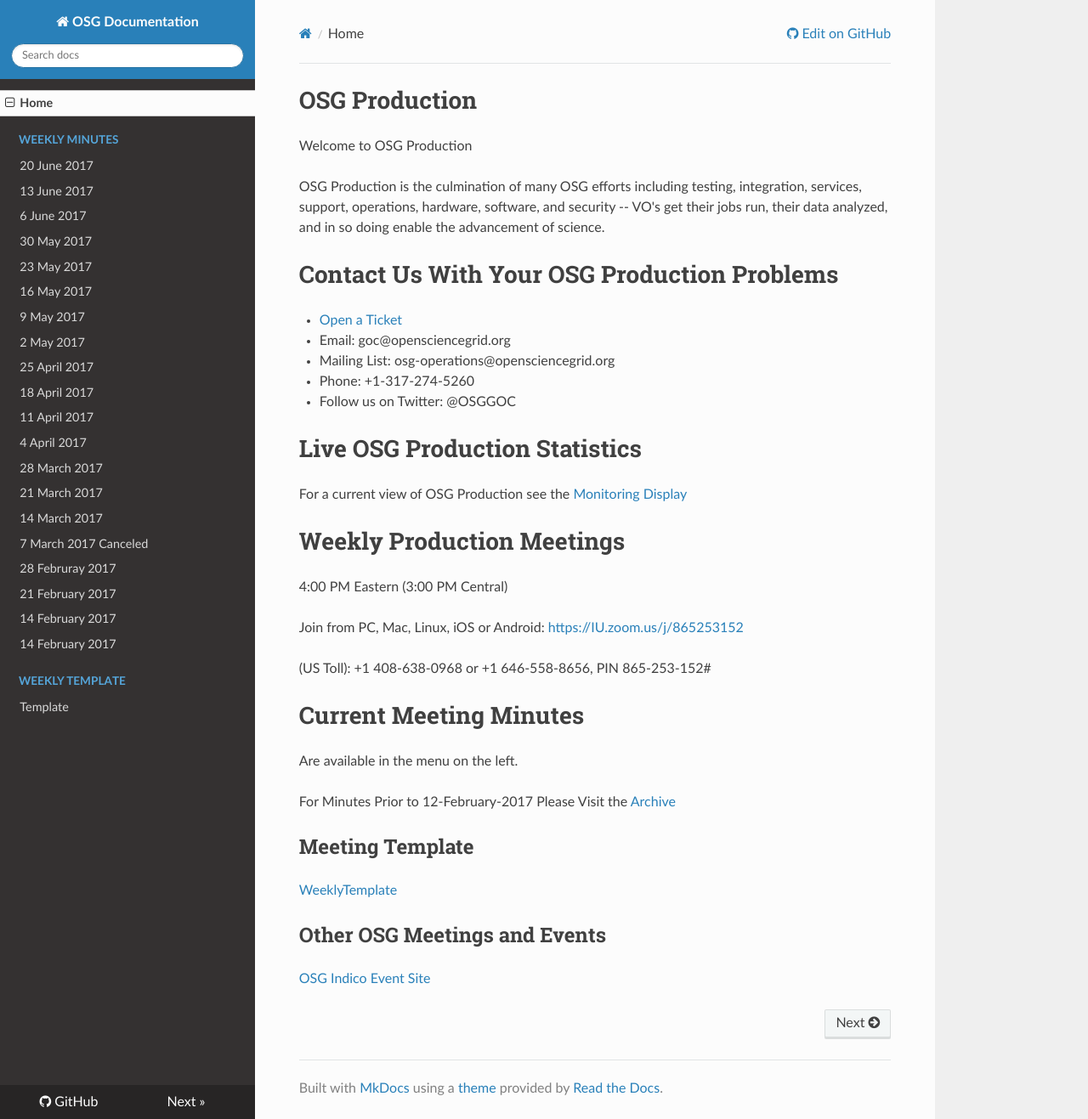
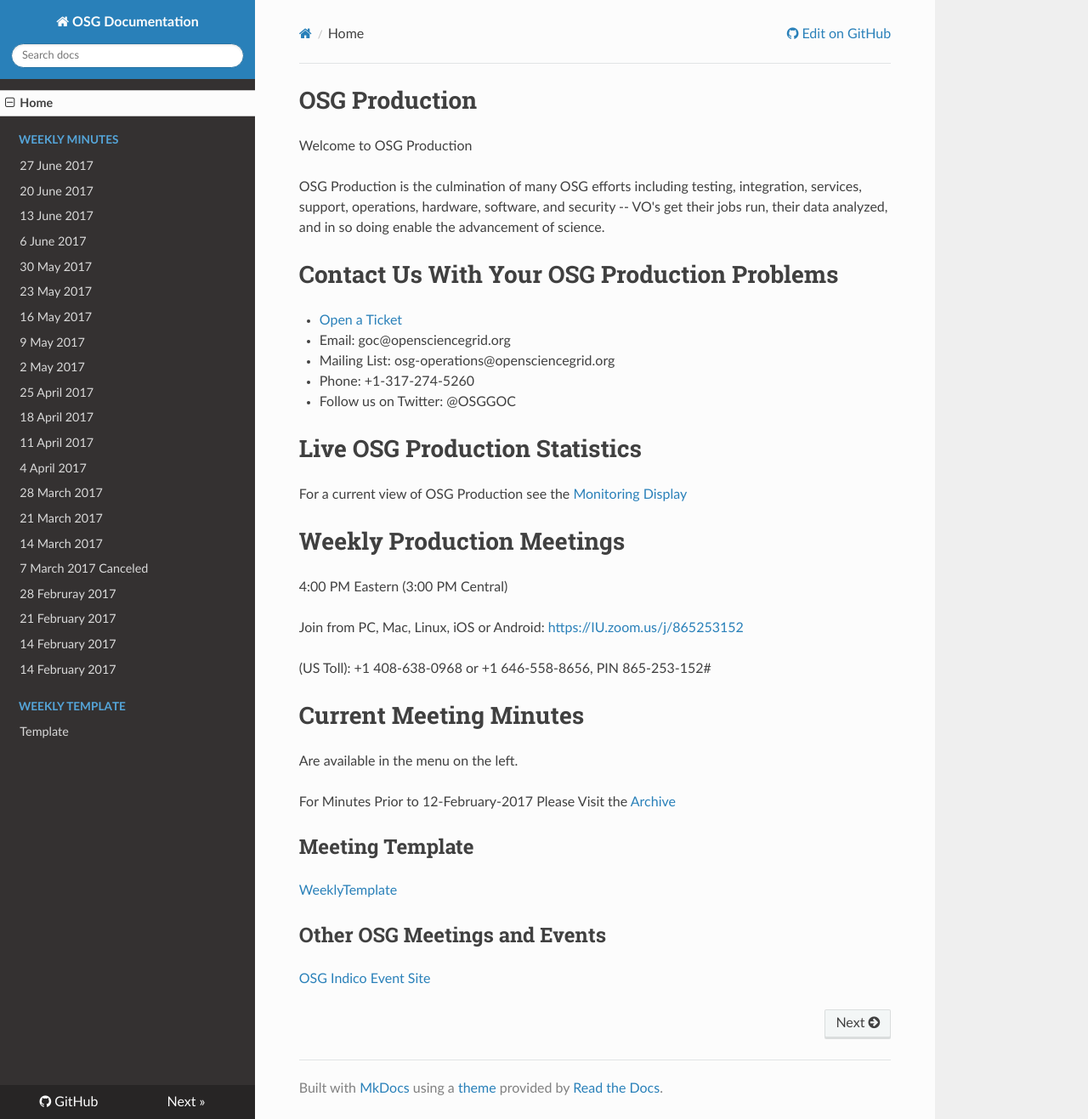
Before and after one commit to zsshah/production, an MkDocs documentation site: the page built from docs/index.md, in a window 1280 px wide and 1317 px high. Shown: the whole window at 85% size. Built offline with MkDocs 1.6.1, drawn with Linux system fonts in a browser that asks for light colours; nearby versions of some CDN libraries; old or Windows-style settings are respelled for this version of MkDocs.

Commit message:
Update mkdocs.yml

```diff
--- a/mkdocs.yml
+++ b/mkdocs.yml
@@ -9,6 +9,7 @@ extra_css:
 pages:
 - Home: 'index.md'
 - Weekly Minutes:
+  - '27 June 2017': 'WeeklyMinutes/27June2017.md'
   - '20 June 2017': 'WeeklyMinutes/20June2017.md'
   - '13 June 2017': 'WeeklyMinutes/13June2017.md'
   - '6 June 2017': 'WeeklyMinutes/06June2017.md'
```
